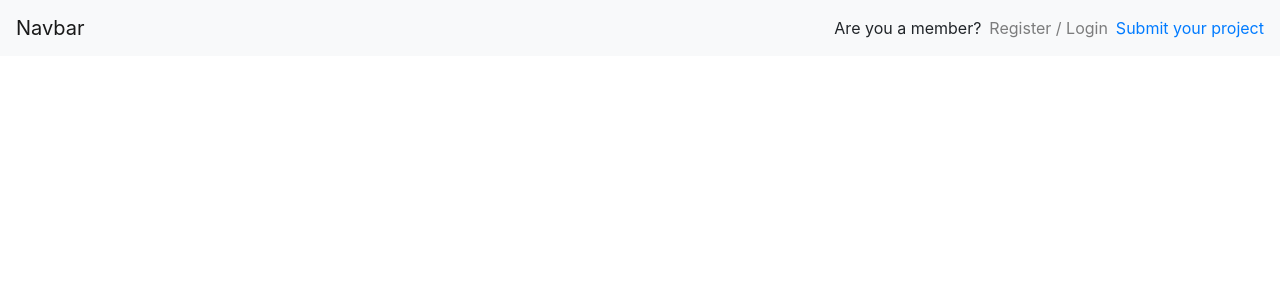
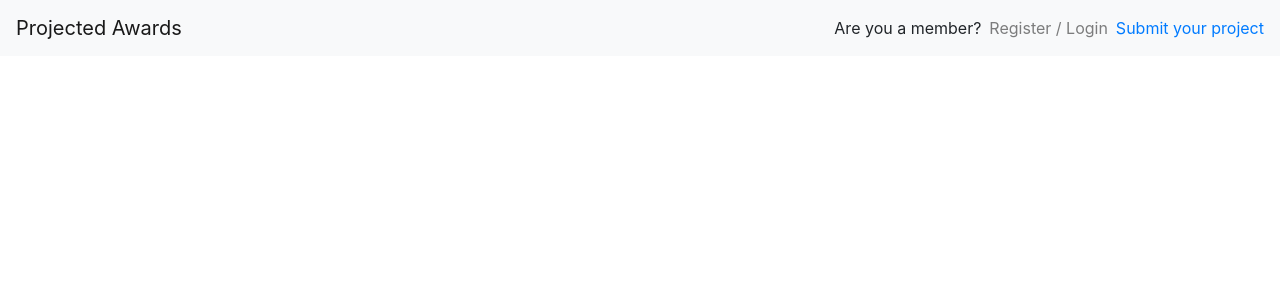
Before and after one commit to Mantongash/projected, a Django app: page / in a window 1280 px wide. Shown: the top 300 px of the page. Run offline with Django 3.2, Linux system fonts and the light colour scheme; some libraries are stand-ins or nearby versions.

Commit message:
Added the project name to the navbar

```diff
--- a/app/templates/base.html
+++ b/app/templates/base.html
@@ -18,7 +18,7 @@
   <body>
     <!-- Begin Navbar -->
     <nav class="navbar navbar-expand-lg navbar-light bg-light">
-      <a class="navbar-brand" href="#">Navbar</a>
+      <a class="navbar-brand" href="#">Projected Awards</a>
       <button
         class="navbar-toggler"
         type="button"
```
